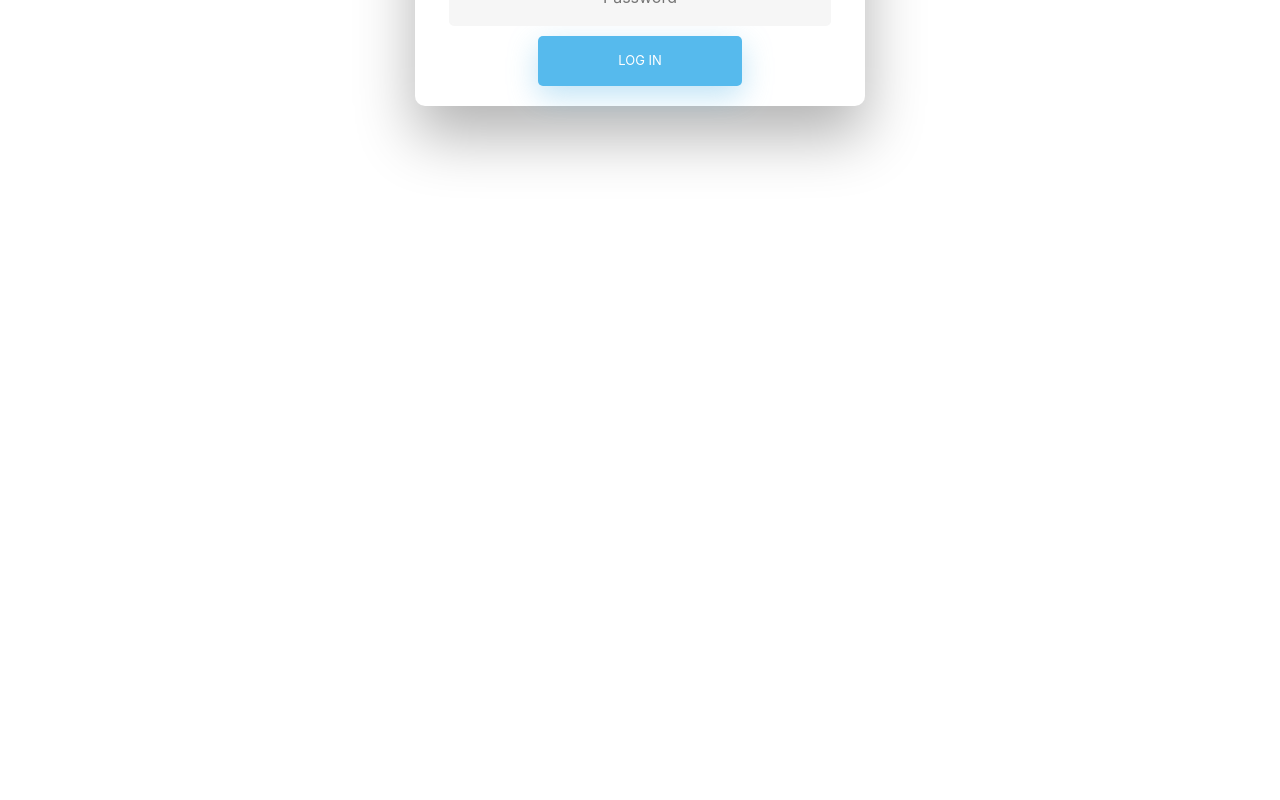
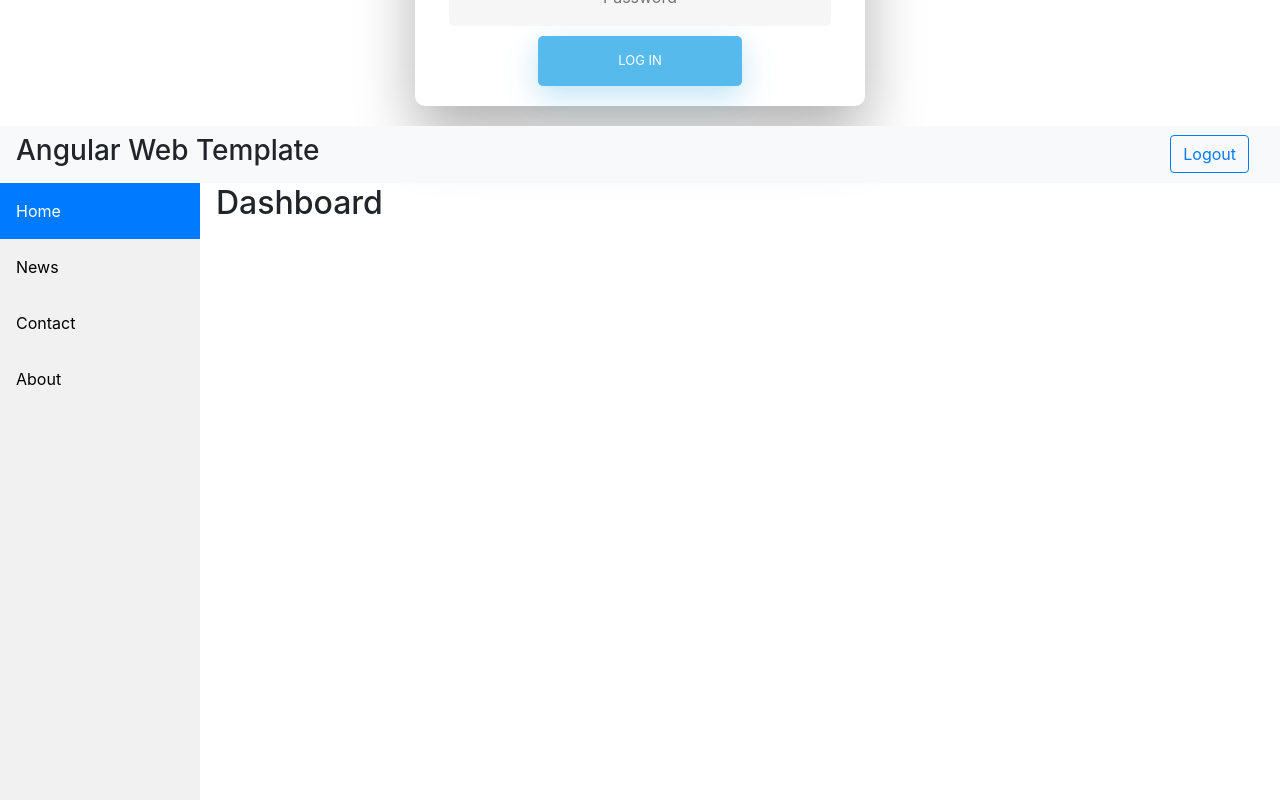
Before and after one commit to anilsagart/AngularWebTemplate, an Angular app in the folder AngularDashboard/: page / in a window 1280 px wide. Shown: the part 380-1180 px from the top of the page. Before the commit the page ends 800 px from the top, so only its background shows below. Built offline with nearby package versions, Linux system fonts and the light colour scheme.

Commit message:
Adding HTML, CSS and TS to dashboard component

```diff
--- a/AngularDashboard/src/app/app.component.html
+++ b/AngularDashboard/src/app/app.component.html
@@ -1 +1,2 @@
 <app-login></app-login>
+<app-dashboard></app-dashboard>
--- a/AngularDashboard/src/app/dashboard/dashboard.component.css
+++ b/AngularDashboard/src/app/dashboard/dashboard.component.css
@@ -0,0 +1,52 @@
+.dashboard{
+    margin: 0;
+}
+.sidebar {
+    margin: 0;
+    padding: 0;
+    width: 200px;
+    background-color: #f1f1f1;
+    position: fixed;
+    height: 100%;
+    overflow: auto;
+  }
+
+  .sidebar a {
+    display: block;
+    color: black;
+    padding: 16px;
+    text-decoration: none;
+  }
+
+  .sidebar a.active {
+    background-color: #007bff;
+    color: white;
+  }
+
+  .sidebar a:hover:not(.active) {
+    background-color: #555;
+    color: white;
+  }
+
+  div.content {
+    margin-left: 200px;
+    padding: 1px 16px;
+    height: 1000px;
+  }
+
+  @media screen and (max-width: 700px) {
+    .sidebar {
+      width: 100%;
+      height: auto;
+      position: relative;
+    }
+    .sidebar a {float: left;}
+    div.content {margin-left: 0;}
+  }
+
+  @media screen and (max-width: 400px) {
+    .sidebar a {
+      text-align: center;
+      float: none;
+    }
+  }
--- a/AngularDashboard/src/app/dashboard/dashboard.component.html
+++ b/AngularDashboard/src/app/dashboard/dashboard.component.html
@@ -1 +1,20 @@
-<p>dashboard works!</p>
+<div class="dashboard">
+    <nav class="navbar navbar-expand-lg navbar-light bg-light">
+        <h3>Angular Web Template</h3>
+        <div class="col text-right">
+            <button class="btn btn-outline-primary" id="dropdownBasic2" (click)="onLogout()"
+                ngbDropdownToggle>Logout</button>
+        </div>
+    </nav>
+
+    <div class="sidebar">
+        <a class="active" href="">Home</a>
+        <a href="">News</a>
+        <a href="">Contact</a>
+        <a href="">About</a>
+    </div>
+
+    <div class="content">
+        <h2 class="dashbaordTitle">Dashboard</h2>
+    </div>
+</div>
--- a/AngularDashboard/src/app/dashboard/dashboard.component.ts
+++ b/AngularDashboard/src/app/dashboard/dashboard.component.ts
@@ -11,5 +11,7 @@ export class DashboardComponent implements OnInit {
 
   ngOnInit(): void {
   }
-
+  onLogout = function () {
+    alert("logout");
+  }
 }
--- a/AngularDashboard/src/styles.css
+++ b/AngularDashboard/src/styles.css
@@ -1 +1,4 @@
 /* You can add global styles to this file, and also import other style files */
+body{
+    overflow: hidden;
+}
```
Also changed, not shown: 1 other file (tests, documents, lock files or other folders).
